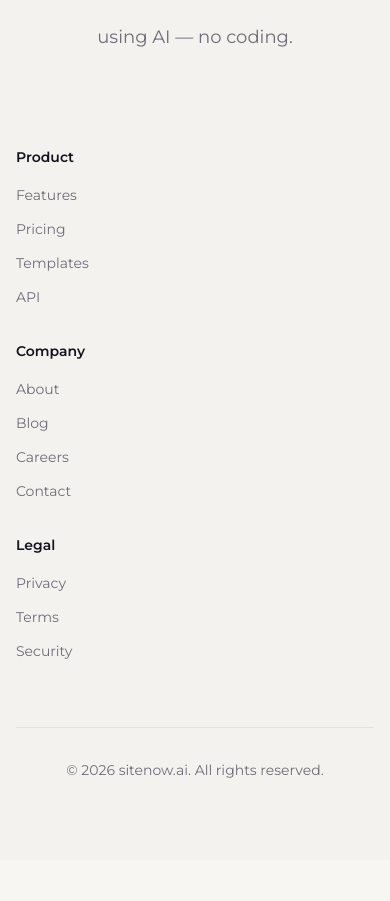
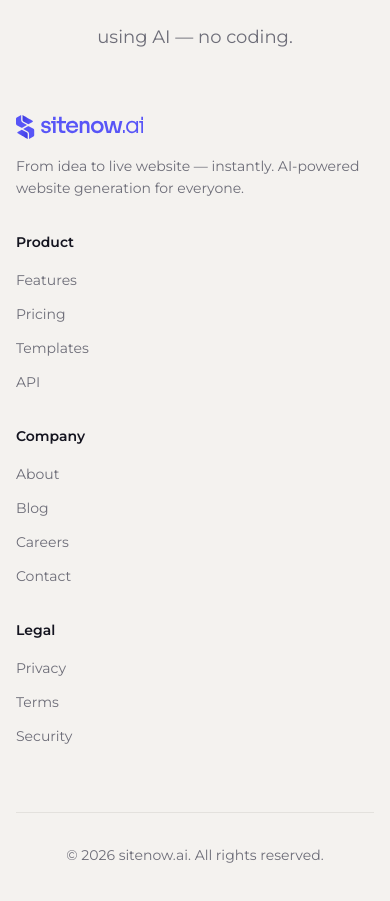
Before and after one commit to AndrewSaka/nextjs-sitenow.ai, a Next.js app: page /pricing in a window 390 px wide. Shown: the part 4691-5592 px from the top of the page. Before the commit the page ends 5551 px from the top, so only its background shows below. Built offline with nearby package versions, Linux system fonts and the light colour scheme.

Commit message:
feat: design tweaks

```diff
--- a/src/app/staging/staging.css
+++ b/src/app/staging/staging.css
@@ -107,7 +107,7 @@
   padding: 0 16px;
   flex-shrink: 0;
 }
-.sn-mobile-header .sn-navbar-logo img { height: 30px; }
+.sn-mobile-header .sn-navbar-logo img { height: 24px; }
 .sn-mobile-header-right { display: flex; align-items: center; gap: 12px; }
 .sn-mobile-close {
   width: 40px; height: 40px;
@@ -935,6 +935,7 @@
   .sn-navbar-links { display: none; }
   .sn-navbar-center { display: none; }
   .sn-navbar-inner { height: 58px; justify-content: space-between; }
+  .sn-navbar-logo img { height: 24px; }
   .sn-navbar-cta { display: flex; }
   .sn-nav-signin { display: none; }
   .sn-burger { display: block; pointer-events: auto; }
--- a/src/components/footer.tsx
+++ b/src/components/footer.tsx
@@ -41,11 +41,11 @@ const Footer = () => (
 
       <div className="grid md:grid-cols-4 gap-8 mb-16">
         <div>
-          <div className="mb-4 hidden md:block">
+          <div className="mb-4">
             {/* eslint-disable-next-line @next/next/no-img-element */}
-            <img src="/logo-wide-color.svg" alt="sitenow.ai" className="h-8 w-auto" />
+            <img src="/logo-wide-color.svg" alt="sitenow.ai" className="h-[24px] md:h-8 w-auto" />
           </div>
-          <p className="text-muted-foreground text-sm leading-relaxed hidden md:block">
+          <p className="text-muted-foreground text-sm leading-relaxed">
             From idea to live website — instantly. AI-powered website generation for everyone.
           </p>
         </div>
```
